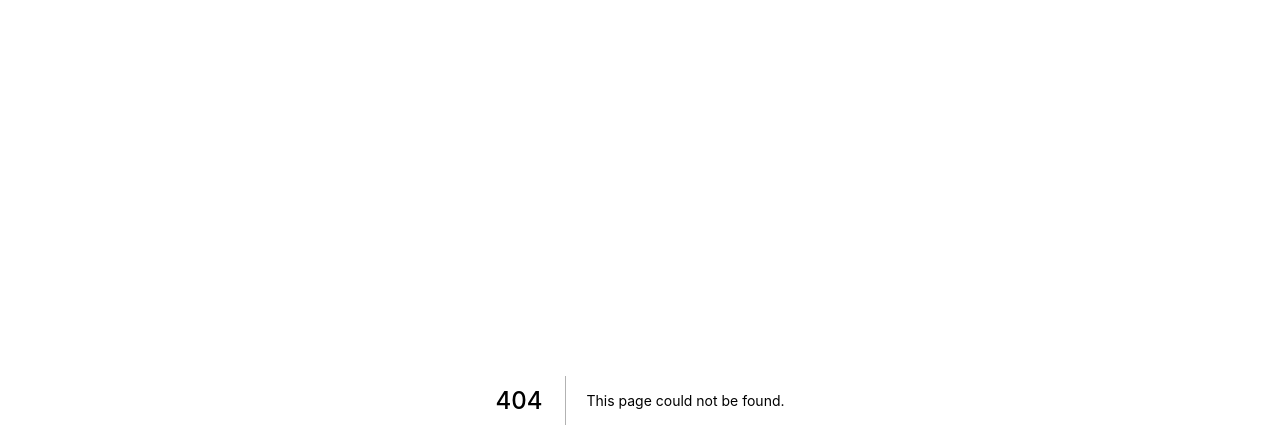
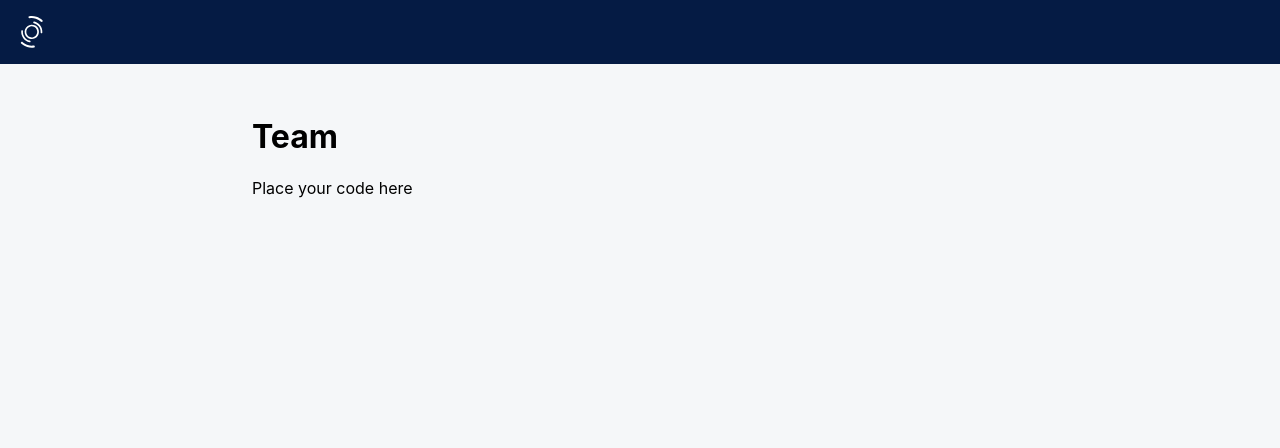
Before and after one commit to ahmd199106/frontend-challenge-skeleton, a Next.js app: page /users in a window 1280 px wide. Before the commit this address had no page. Shown: the top 448 px of the page. Built offline with nearby package versions, Linux system fonts and the light colour scheme.

Commit message:
Add basic structure

```diff
--- /dev/null
+++ b/components/shared/Header.tsx
@@ -0,0 +1,12 @@
+import Image from 'next/image'
+import styles from '../../styles/Header.module.scss'
+
+const Header = (): JSX.Element => (
+  <div className={styles.header}>
+    <div>
+      <Image src="/logo.svg" alt="Logo" height="32" width="32" />
+    </div>
+  </div>
+)
+
+export default Header;
--- /dev/null
+++ b/pages/users/index.tsx
@@ -0,0 +1,23 @@
+import type { NextPage } from 'next'
+import Head from 'next/head'
+import Image from 'next/image'
+import styles from '../../styles/Users.module.scss'
+import Header from '../../components/shared/Header'
+
+const Users: NextPage = () => {
+  return (
+    <div>
+      <Header />
+
+      <div className={styles.container}>
+        <main className={styles.main}>
+          <h1>Team</h1>
+
+          <p>Place your code here</p>
+        </main>
+      </div>
+    </div>
+  )
+}
+
+export default Users
--- /dev/null
+++ b/styles/Header.module.scss
@@ -0,0 +1,8 @@
+.header {
+  position: sticky;
+  height: 4rem;
+  background-color: rgb(5, 27, 68);
+  padding: 1rem;
+  top: 0;
+  left: 0;
+}
--- /dev/null
+++ b/styles/Users.module.scss
@@ -0,0 +1,13 @@
+.container {
+  padding: 2rem;
+  display: flex;
+  flex: 1;
+  flex-direction: column;
+  justify-content: center;
+  align-items: center;
+}
+
+.main {
+  max-width: 776px;
+  width: 100%;
+}
--- a/styles/globals.css
+++ b/styles/globals.css
@@ -4,6 +4,7 @@ body {
   margin: 0;
   font-family: -apple-system, BlinkMacSystemFont, Segoe UI, Roboto, Oxygen,
     Ubuntu, Cantarell, Fira Sans, Droid Sans, Helvetica Neue, sans-serif;
+  background: #F5F7F9;
 }
 
 a {
```
Also changed, not shown: data/users.json (added, +18 -0 lines), pages/index.tsx (+4 -23 lines), public/logo.svg (added).
